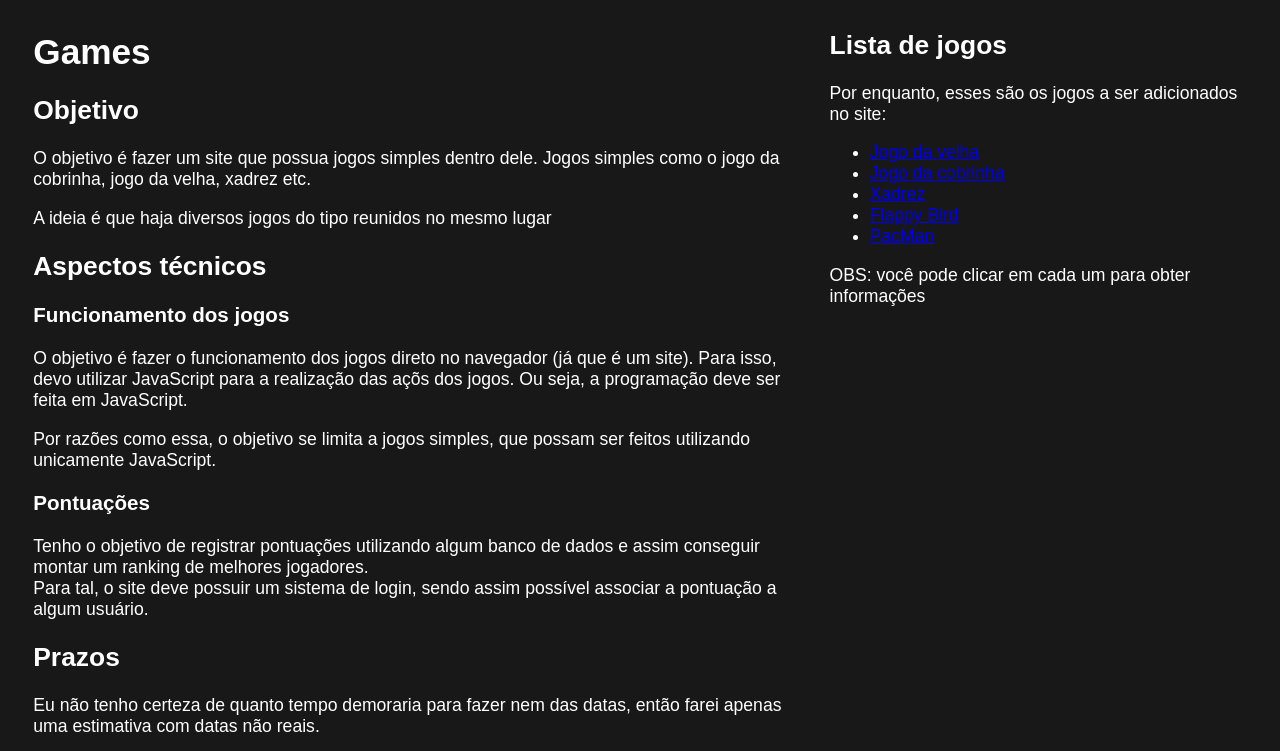
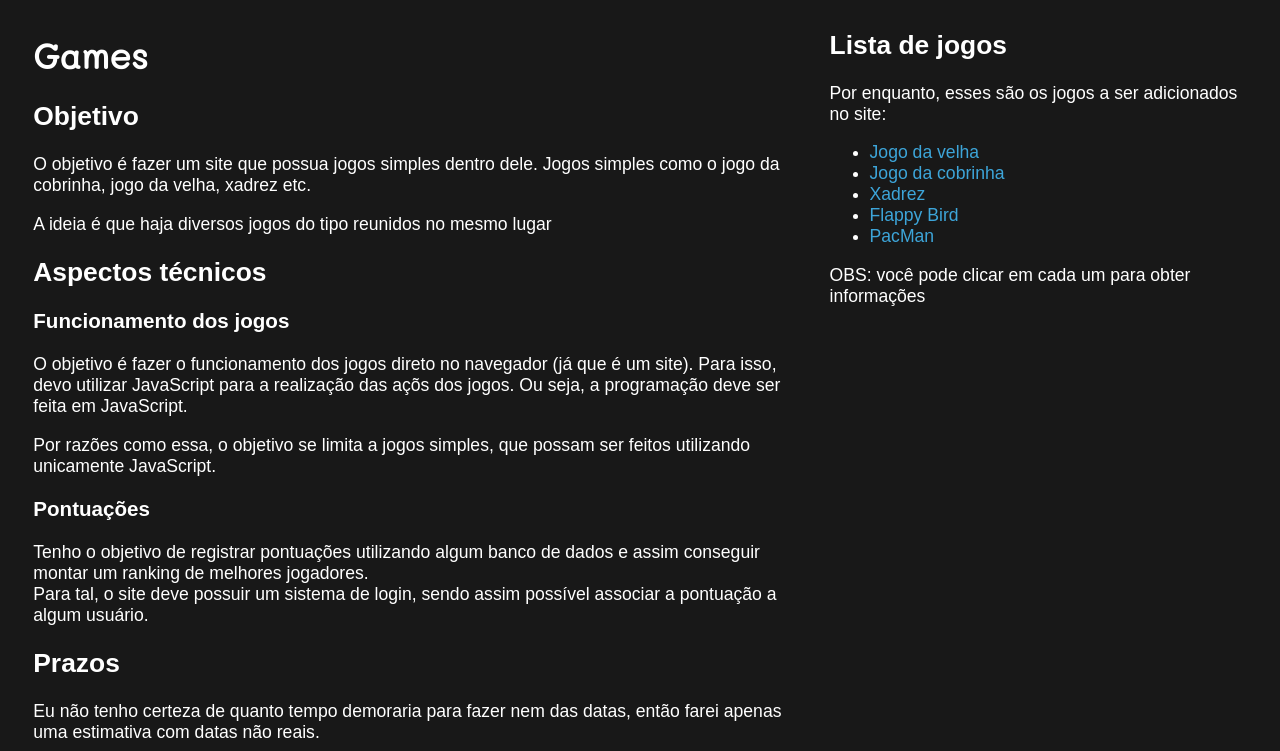
Before and after one commit to john9900k/tema-projeto, a plain HTML site: page index.html in a window 1280 px wide. Shown: the top 751 px of the page. Drawn offline with Linux system fonts and the light colour scheme.

Commit message:
Update style.css

```diff
--- a/css/style.css
+++ b/css/style.css
@@ -3,11 +3,13 @@
 Irei utilizar um layout fluid para dar melhor responsividade ao site.
 
 
-3da5d9
-ea7317
+3DA5D9
+EA7317
 
 #185ADA
 */
+
+@import url('https://fonts.googleapis.com/css2?family=Mali&display=swap');
 
 body {
     font: normal 1.1em Arial, Helvetica, sans-serif;
@@ -27,11 +29,18 @@ body {
     margin: 0 2% 0 0;
 }
 
-.a {
-    color: ;#185ADA
+h1 {
+    font-family: 'Mali', 'Cursive';
 }
 
+a {
+    color: #3DA5D9;
+    text-decoration: none;
+}
 
+a:active {
+    color: #EA7317;
+}
 
 
 
```
